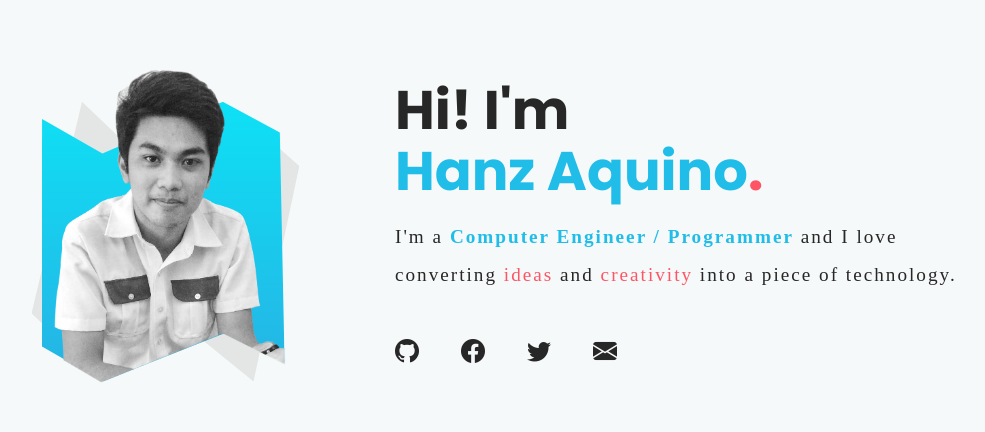
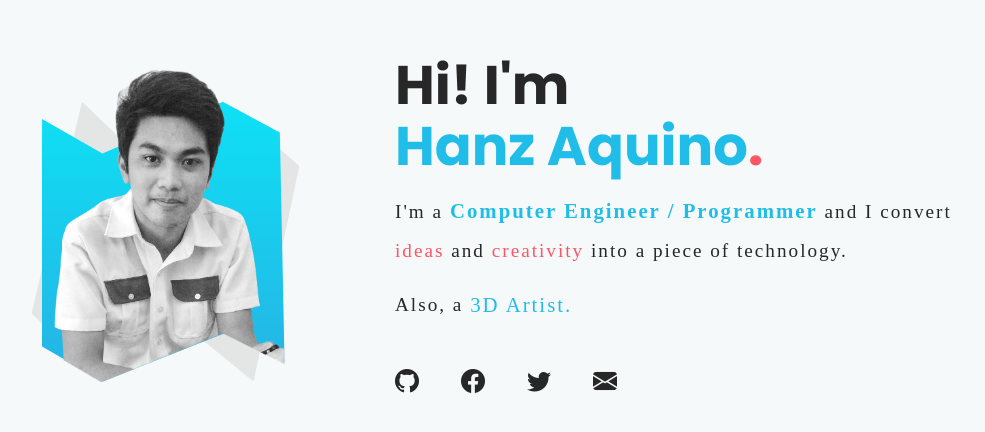
Before and after one commit to hanzzakino/hanzz, a Next.js app: page / in a window 1280 px wide. Shown: the part 174-606 px from the top of the page, without its empty margins (135-1120 px from the left). Built offline with nearby package versions, Linux system fonts and the light colour scheme.

Commit message:
Major Update: In-Animation, Tooltip, Resposivenes

```diff
--- a/components/introduction.jsx
+++ b/components/introduction.jsx
@@ -10,19 +10,33 @@ export default function Introduction() {
               <img className={styles.introGroup1_blue} src="/assets/intro/blue-gradient-bg.svg"/>
             </div>
             <div className={styles.introGroup1_msg}>
-                <h1 className={styles.introGroup1_msg1}>Hi! I'm</h1>
+
+                <h1 className={styles.introGroup1_msg1+' '+styles.typewriter}>Hi! I'm</h1>
+
                 <h1 className={styles.introGroup1_msg2}>Hanz Aquino<i>.</i></h1>
-                <p className={styles.introGroup1_msg3}>I'm a <b>Computer Engineer / Programmer</b> and I love converting <i>ideas</i> and <i>creativity</i> into a piece of technology.</p>
-
-
+                <p className={styles.introGroup1_msg3}>I'm a <b>Computer Engineer / Programmer</b> and I convert <i>ideas</i> and <i>creativity</i> into a piece of technology.</p>
+                <p className={styles.introGroup1_msg4}>Also, a&nbsp;<nobr className={styles.multiTalent}></nobr></p>
 
                 <div className={styles.introGroup1_social}>
-                    <a href="https://github.com/hanzzakino" target="_blank" className={styles.socialGT}><i id="gt" className="bi bi-github"></i></a>
-                    <a href="https://facebook.com/hanzzakino" target="_blank" className={styles.socialFB}><i className="bi bi-facebook"></i></a>
-                    <a href="https://twitter.com/hanzzakino" target="_blank" className={styles.socialTW}><i className="bi bi-twitter"></i></a>
-                    <a href="mailto:hanzzakino@gmail.coom" className={styles.socialML}><i className="bi bi-envelope-fill"></i></a>
+                    <a href="https://github.com/hanzzakino" target="_blank" className={styles.socialGT+' '+styles.tooltip}>
+                      <i id="gt" className="bi bi-github"></i>
+                      <span className={styles.tooltiptext}>Github</span>
+                    </a>
+                    <a href="https://facebook.com/hanzzakino" target="_blank" className={styles.socialFB+' '+styles.tooltip}>
+                      <i className="bi bi-facebook"></i>
+                      <span className={styles.tooltiptext}>Facebook</span>
+                    </a>
+                    <a href="https://twitter.com/hanzzakino" target="_blank" className={styles.socialTW+' '+styles.tooltip}>
+                      <i className="bi bi-twitter"></i>
+                      <span className={styles.tooltiptext}>Twitter</span>
+                    </a>
+                    <a href="mailto:hanzzakino@gmail.coom" className={styles.socialML+' '+styles.tooltip}>
+                      <i className="bi bi-envelope-fill"></i>
+                      <span className={styles.tooltiptext}>Email</span>
+                    </a>
                 </div>
             </div>
+
         </div>
     </div>
   )
--- a/components/shared/animatedBackground.jsx
+++ b/components/shared/animatedBackground.jsx
@@ -10,6 +10,7 @@ export default function AnimatedBackground({speedMultiplier=1, opacity=0.3, maxB
 
   useEffect(() => {
     setShapeNumber(Math.ceil((screenWidth/32)*2))
+
   },[windowAvailable])
 
   useEffect(() => {
@@ -24,6 +25,7 @@ export default function AnimatedBackground({speedMultiplier=1, opacity=0.3, maxB
       tempanimatedShapes.push(
           <li
           key={'ashape'+i}
+          className={styles.animationFallRotate}
           style={
             ({
               WebkitFilter: 'blur('+blurBySize+'px)',
--- a/styles/Introduction.module.css
+++ b/styles/Introduction.module.css
@@ -6,14 +6,14 @@
   position: absolute;
   flex-direction: column;
   justify-content: center;
+  overflow: hidden;
 }
-
 .introGroup1 {
   /* background-color: yellow; */
   display: flex;
   flex-flow: row;
+  align-items: center;
 }
-
 .introGroup1_img {
   /* background-color: orange; */
   height: 340px;
@@ -21,7 +21,9 @@
   margin-right: 80px;
   position: relative;
   overflow: hidden;
-  transform: scale(0.92);
+  scale: 0.92;
+
+  animation: slideUp100 1s ease-out;
 }
 .introGroup1_me {
   position: absolute;
@@ -45,32 +47,32 @@
   z-index: 0;
   height: 304px;
 }
-
 .introGroup1_msg {
   /* background-color: orange; */
-  height: 340px;
+  height: fit-content;
   max-width: 600px;
 }
-
 .introGroup1_msg1 {
   font-family: 'Poppins';
   font-size: 3.4rem;
   color: #272727;
   line-height: 3.8rem;
-  margin-top: 1.5rem;
+  /* margin-top: 1.5rem; */
+  animation: slideLeft100d1 1.5s ease-out;
+
+
 }
-
 .introGroup1_msg2 {
   font-family: 'Poppins';
   font-size: 3.4rem;
   color: #20bde8;
   line-height: 3.8rem;
+  animation: slideLeft100d1 1.7s ease-out;
 }
 .introGroup1_msg2 i {
   color: #fd5565;
   font-style: normal;
 }
-
 .introGroup1_msg3 {
   font-family: 'Source Sans Pro Semibold';
   margin-top: 1rem;
@@ -78,8 +80,11 @@
   letter-spacing: 2px;
   line-height: 2.4rem;
   color: #272727;
+
+  animation: slideLeft100d1 2s ease-out;
 }
 .introGroup1_msg3 b {
+  font-size: 1.3rem;
   color: #20bde8;
   font-family: 'Source Sans Pro Black';
 }
@@ -87,12 +92,28 @@
   color: #fd5565;
   font-style: normal;
 }
+.introGroup1_msg4 {
+  font-family: 'Source Sans Pro Semibold';
+  margin-top: 1rem;
+  font-size: 1.2rem;
+  letter-spacing: 2px;
+  line-height: 2.4rem;
+  color: #272727;
 
+  animation: slideLeft100d1 2s ease-out;
+}
+.introGroup1_msg4 nobr {
+  font-size: 1.3rem;
+  color: #20bde8;
+  font-family: 'Source Sans Pro Black';
+}
 .introGroup1_social {
   color: #272727;
   margin-top: 2.6rem;
   display: flex;
   flex-flow: row;
+
+  animation: popUp 1.9s ease-out;
 }
 .introGroup1_social i {
   font-size: 1.5rem;
@@ -123,13 +144,221 @@
 }
 
 
+/* Tooltip container */
+.tooltip {
+  position: relative;
+  display: inline-block;
+}
+/* Tooltip text */
+.tooltip .tooltiptext {
+  margin-top: -32px;
+  margin-left: -56px;
+  visibility: hidden;
+  width: 90px;
+  background-color: black;
+  color: #fff;
+  text-align: center;
+  padding: 5px 0;
+
+
+  clip-path: polygon(0% 0%, 100% 0%, 100% 75%, 65% 78%, 50% 100%, 33% 78%, 0% 75%);
+  /* Position the tooltip text - see examples below! */
+  position: absolute;
+  z-index: 1;
+}
+
+/* Show the tooltip text when you mouse over the tooltip container */
+.tooltip:hover .tooltiptext {
+  visibility: visible;
+}
+
+
+
+
+@keyframes slideUp100 {
+
+  0%{
+      transform: translateY(100px);
+      opacity: 0%;
+  }
+
+  30%{
+      transform: translateY(100px);
+      opacity: 0%;
+  }
+
+  100%{
+      transform: translateY(0px);
+      opacity: 100%;
+  }
+
+}
+@keyframes slideLeft100d1 {
+
+  0%{
+      transform: translateX(100px);
+      opacity: 0%;
+  }
+
+  50%{
+      transform: translateX(100px);
+      opacity: 0%;
+  }
+
+  100%{
+      transform: translateX(0px);
+      opacity: 100%;
+  }
+
+}
+
+@keyframes popUp {
+
+  0%{
+      opacity: 0%;
+  }
+
+  90%{
+      opacity: 0%;
+  }
+
+  100%{
+      transform: translateX(0px);
+      opacity: 100%;
+  }
+
+}
+
+
+.multiTalent {
+  position: absolute;
+	animation: continuousTextReplace;
+	animation-duration: 20s;
+	animation-iteration-count: infinite;
+  animation-timing-function: cubic-bezier(0.42, 0, 0.19, 0.96);
+
+}
+.multiTalent:after {
+  position: absolute;
+	content: " ";
+	animation: continuousTextReplace;
+	animation-duration: 20s;
+	animation-iteration-count: infinite;
+  animation-timing-function: cubic-bezier(0.42, 0, 0.19, 0.96);
+
+}
+/*
+Graphics Designer, 3D Artist,
+Physics and Math enthusiast,
+Musician, Gamer,
+5
+ */
+@keyframes continuousTextReplace {
+	0% {
+    transform: translateY(10px);
+    opacity: 0%;
+		content: " ";
+	}
+
+  6% {
+    transform: translateY(0px);
+    opacity: 100%;
+		content: "Graphic Designer.";
+	}
+	14% {
+    transform: translateY(0px);
+    opacity: 100%;
+		content: "Graphic Designer.";
+	}
+	20% {
+    transform: translateY(10px);
+    opacity: 0%;
+		content: " ";
+	}
+
+
+  26% {
+    transform: translateY(0px);
+    opacity: 100%;
+		content: "3D Artist.";
+	}
+	34% {
+    transform: translateY(0px);
+    opacity: 100%;
+		content: "3D Artist.";
+	}
+	40% {
+    transform: translateY(10px);
+    opacity: 0%;
+		content: " ";
+	}
+
+  46% {
+    transform: translateY(0px);
+    opacity: 100%;
+		content: "Math Enthusiast.";
+	}
+	54% {
+    transform: translateY(0px);
+    opacity: 100%;
+		content: "Math Enthusiast.";
+	}
+	60% {
+    transform: translateY(10px);
+    opacity: 0%;
+		content: " ";
+	}
+
+  66% {
+    transform: translateY(0px);
+    opacity: 100%;
+		content: "Musician.";
+	}
+	74% {
+    transform: translateY(0px);
+    opacity: 100%;
+		content: "Musician.";
+	}
+	80% {
+    transform: translateY(10px);
+    opacity: 0%;
+		content: " ";
+	}
+
+  86% {
+    transform: translateY(0px);
+    opacity: 100%;
+		content: "Gamer.";
+	}
+	94% {
+    transform: translateY(0px);
+    opacity: 100%;
+		content: "Gamer.";
+	}
+	100% {
+    transform: translateY(10px);
+    opacity: 0%;
+		content: " ";
+	}
+
+
+}
+
+
+
+
+
+
+
+
+
+
 @media only screen and (max-width: 1024px){
   .introGroup1_img {
     min-width: 300px;
     margin-right: 10px;
   }
 }
-
 @media only screen and (max-width: 820px){
   .introGroup1 {
     align-items: center;
@@ -137,7 +366,7 @@
   }
   .introGroup1_img {
     margin: 0;
-    transform: scale(0.85);
+    scale: 0.85;
     position: relative;
     overflow: hidden;
   }
@@ -169,20 +398,18 @@
     margin: 24px;
   }
 }
-
-
 @media only screen and (max-width: 380px) {
   .introGroup1 {
-    transform: scale(0.87);
+    transform: scale(0.80);
   }
 }
+
 
 @media only screen and (min-width: 1440px) {
   .introGroup1 {
     transform: scale(1.3);
   }
 }
-
 @media only screen and (min-width: 1920px) {
   .introGroup1 {
     transform: scale(1.8);
--- a/styles/shared/AnimatedBackground.module.css
+++ b/styles/shared/AnimatedBackground.module.css
@@ -30,8 +30,20 @@
 
     background: #e1e4e4;
 
-    animation: animate 25s linear infinite;
-    -webkit-animation: animate 25s linear infinite;
+}
+
+
+.animationFallRotate {
+    animation: fallRotate 25s linear infinite;
+    -webkit-animation: fallRotate 25s linear infinite;
+    animation-direction: alternate;
+    -webkit-animation-direction: alternate;
+}
+
+.animationFollowCurve1 {
+    offset: path("M 421 -105 C 92 13 -532 -257 -522 62 S 256 80 -434 438 S 400 529 -38 186 C -385 -143 675 -5 799 172 S 547 549.6667 1109 704 C 1353 757 1335 218 1113 21 S 482 -103 356 208 S 640 277 642 456 S 409 509 147 720 z") auto;
+    animation: move 25s linear infinite;
+    -webkit-animation: move 25s linear infinite;
     animation-direction: alternate;
     -webkit-animation-direction: alternate;
 }
@@ -39,7 +51,7 @@
 
 
 
-@keyframes animate {
+@keyframes fallRotate {
 
     0%{
         transform: translateY(0) rotate(0deg);
@@ -55,3 +67,12 @@
     }
 
 }
+
+@keyframes move {
+    from {
+        offset-distance: 0%;
+    }
+    to {
+        offset-distance: 100%;
+    }
+  }
```
